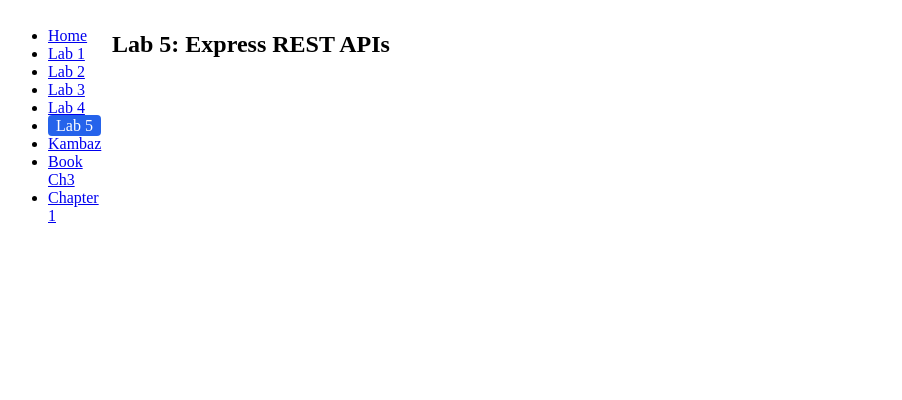
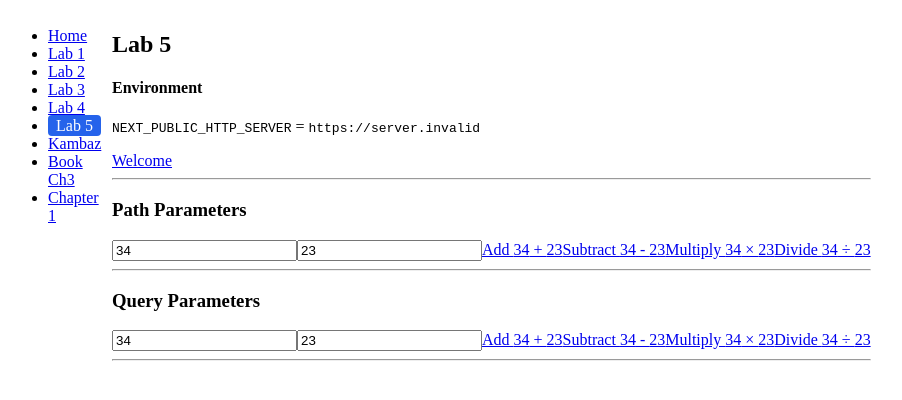
Before and after one commit to Fixlei/kambaz-next-js, a Next.js app: page /labs/lab5 in a window 1280 px wide. Shown: the top 400 px of the page, without its empty margins (3-905 px from the left). Built offline with nearby package versions, Linux system fonts and the light colour scheme; no server answers.

Commit message:
Lab5: env, path, query params

```diff
--- /dev/null
+++ b/app/labs/lab5/Environment.tsx
@@ -0,0 +1,18 @@
+export default function Environment() {
+  const HTTP_SERVER = process.env.NEXT_PUBLIC_HTTP_SERVER;
+  return (
+    <div id="wd-lab5-environment">
+      <h4>Environment</h4>
+      <p>
+        <code>NEXT_PUBLIC_HTTP_SERVER</code> = <code>{HTTP_SERVER}</code>
+      </p>
+      <a
+        id="wd-welcome-link"
+        className="text-blue-700 underline"
+        href={`${HTTP_SERVER}/lab5/welcome`}
+      >
+        Welcome
+      </a>
+    </div>
+  );
+}
--- /dev/null
+++ b/app/labs/lab5/PathParameters.tsx
@@ -0,0 +1,56 @@
+"use client";
+import { useState } from "react";
+const HTTP_SERVER = process.env.NEXT_PUBLIC_HTTP_SERVER;
+
+export default function PathParameters() {
+  const [a, setA] = useState("34");
+  const [b, setB] = useState("23");
+  return (
+    <div id="wd-path-parameters">
+      <h3>Path Parameters</h3>
+      <input
+        id="wd-path-parameter-a"
+        type="number"
+        className="mb-2 block w-full max-w-sm rounded border border-neutral-300 px-3 py-1.5"
+        value={a}
+        onChange={(e) => setA(e.target.value)}
+      />
+      <input
+        id="wd-path-parameter-b"
+        type="number"
+        className="mb-2 block w-full max-w-sm rounded border border-neutral-300 px-3 py-1.5"
+        value={b}
+        onChange={(e) => setB(e.target.value)}
+      />
+      <a
+        id="wd-path-parameter-add"
+        className="me-2 mb-2 inline-block rounded bg-blue-600 px-3 py-1.5 text-sm font-medium text-white"
+        href={`${HTTP_SERVER}/lab5/add/${a}/${b}`}
+      >
+        Add {a} + {b}
+      </a>
+      <a
+        id="wd-path-parameter-subtract"
+        className="me-2 mb-2 inline-block rounded bg-blue-600 px-3 py-1.5 text-sm font-medium text-white"
+        href={`${HTTP_SERVER}/lab5/subtract/${a}/${b}`}
+      >
+        Subtract {a} - {b}
+      </a>
+      <a
+        id="wd-path-parameter-multiply"
+        className="me-2 mb-2 inline-block rounded bg-blue-600 px-3 py-1.5 text-sm font-medium text-white"
+        href={`${HTTP_SERVER}/lab5/multiply/${a}/${b}`}
+      >
+        Multiply {a} × {b}
+      </a>
+      <a
+        id="wd-path-parameter-divide"
+        className="me-2 mb-2 inline-block rounded bg-blue-600 px-3 py-1.5 text-sm font-medium text-white"
+        href={`${HTTP_SERVER}/lab5/divide/${a}/${b}`}
+      >
+        Divide {a} ÷ {b}
+      </a>
+      <hr />
+    </div>
+  );
+}
--- /dev/null
+++ b/app/labs/lab5/QueryParameters.tsx
@@ -0,0 +1,56 @@
+"use client";
+import { useState } from "react";
+const HTTP_SERVER = process.env.NEXT_PUBLIC_HTTP_SERVER;
+
+export default function QueryParameters() {
+  const [a, setA] = useState("34");
+  const [b, setB] = useState("23");
+  return (
+    <div id="wd-query-parameters">
+      <h3>Query Parameters</h3>
+      <input
+        id="wd-query-parameter-a"
+        type="number"
+        className="mb-2 block w-full max-w-sm rounded border border-neutral-300 px-3 py-1.5"
+        value={a}
+        onChange={(e) => setA(e.target.value)}
+      />
+      <input
+        id="wd-query-parameter-b"
+        type="number"
+        className="mb-2 block w-full max-w-sm rounded border border-neutral-300 px-3 py-1.5"
+        value={b}
+        onChange={(e) => setB(e.target.value)}
+      />
+      <a
+        id="wd-query-parameter-add"
+        className="me-2 mb-2 inline-block rounded bg-blue-600 px-3 py-1.5 text-sm font-medium text-white"
+        href={`${HTTP_SERVER}/lab5/calculator?operation=add&a=${a}&b=${b}`}
+      >
+        Add {a} + {b}
+      </a>
+      <a
+        id="wd-query-parameter-subtract"
+        className="me-2 mb-2 inline-block rounded bg-blue-600 px-3 py-1.5 text-sm font-medium text-white"
+        href={`${HTTP_SERVER}/lab5/calculator?operation=subtract&a=${a}&b=${b}`}
+      >
+        Subtract {a} - {b}
+      </a>
+      <a
+        id="wd-query-parameter-multiply"
+        className="me-2 mb-2 inline-block rounded bg-blue-600 px-3 py-1.5 text-sm font-medium text-white"
+        href={`${HTTP_SERVER}/lab5/calculator?operation=multiply&a=${a}&b=${b}`}
+      >
+        Multiply {a} × {b}
+      </a>
+      <a
+        id="wd-query-parameter-divide"
+        className="me-2 mb-2 inline-block rounded bg-blue-600 px-3 py-1.5 text-sm font-medium text-white"
+        href={`${HTTP_SERVER}/lab5/calculator?operation=divide&a=${a}&b=${b}`}
+      >
+        Divide {a} ÷ {b}
+      </a>
+      <hr />
+    </div>
+  );
+}
--- a/app/labs/lab5/page.tsx
+++ b/app/labs/lab5/page.tsx
@@ -1,8 +1,15 @@
-export default function Lab5(){
-    return(
-        <div id="wd-lab5">
-            <h2>Lab 5: Express REST APIs</h2>
-            {/** Add your Express REST API examples here */}
-        </div>
-    );
+import Environment from "./Environment";
+import PathParameters from "./PathParameters";
+import QueryParameters from "./QueryParameters";
+
+export default function Lab5() {
+  return (
+    <div id="wd-lab5">
+      <h2>Lab 5</h2>
+      <Environment />
+      <hr />
+      <PathParameters />
+      <QueryParameters />
+    </div>
+  );
 }
```
